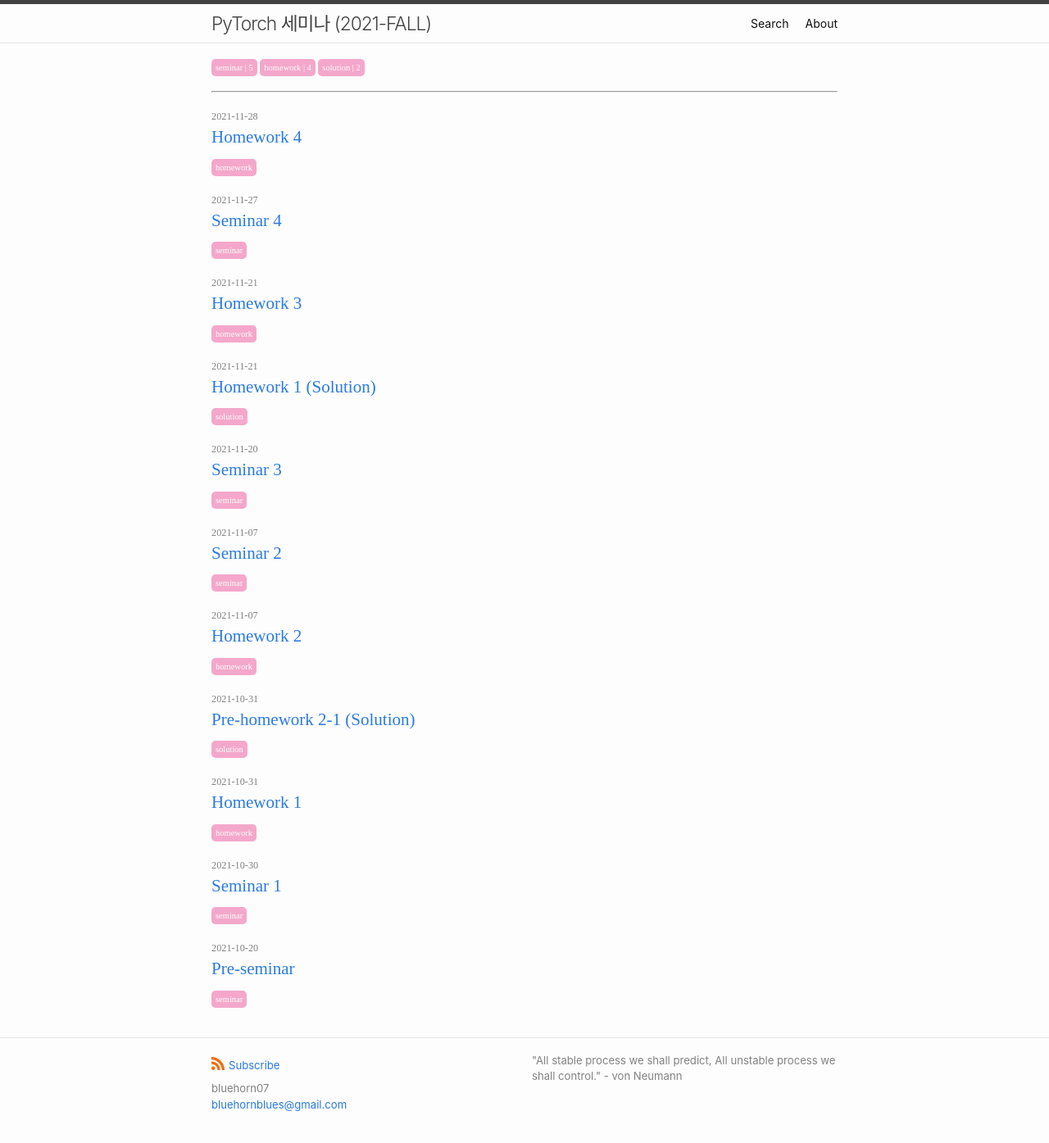
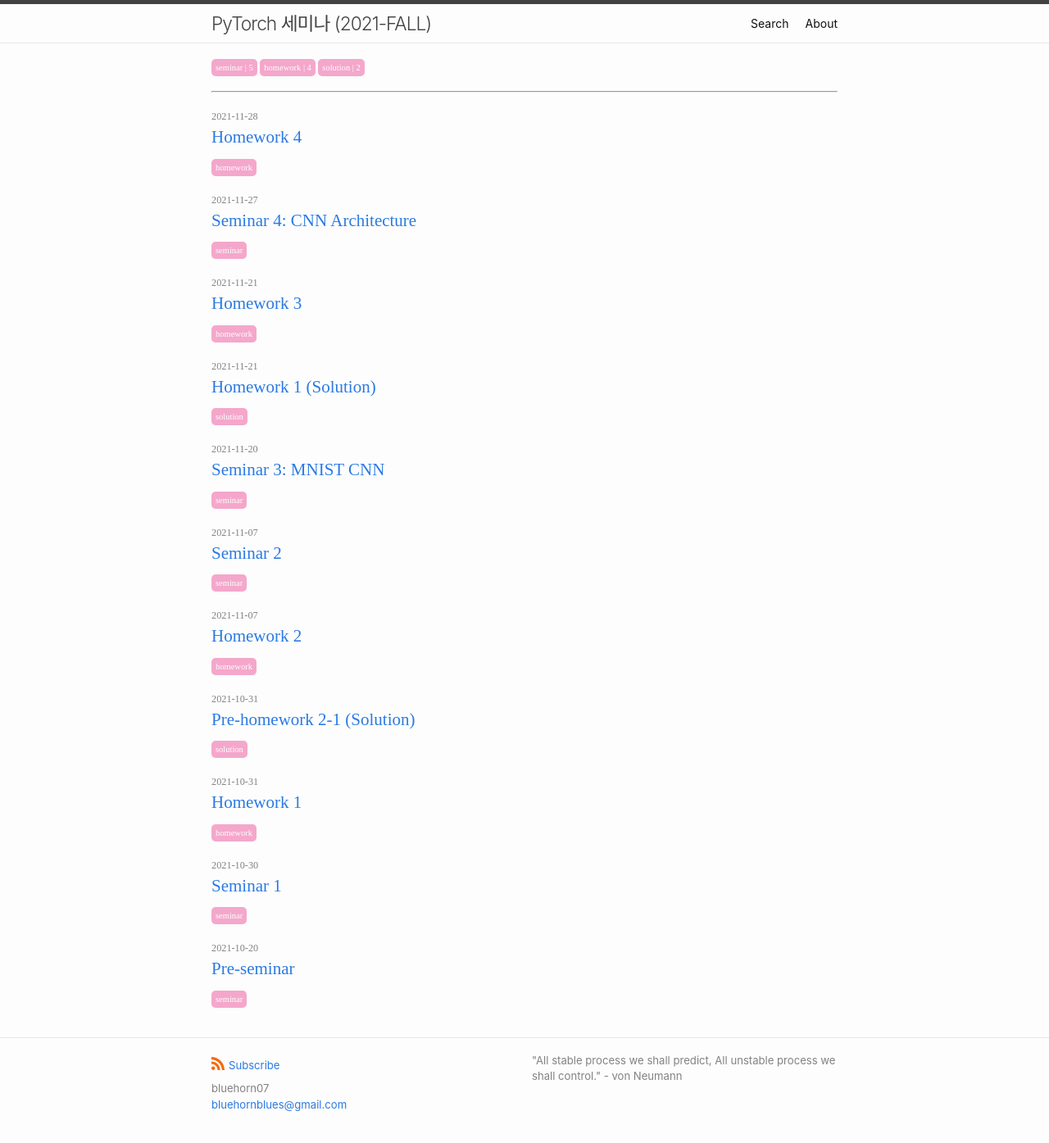
Before and after one commit to PoApper/pytorch-seminar, a Jekyll site: the page built from index.md, in a window 1280 px wide. Shown: the whole page at 82% size. Built offline with Jekyll 4.4.1, drawn with Linux system fonts in a browser that asks for light colours; nearby versions of some CDN libraries; some web fonts are replaced.

Commit message:
update post title

```diff
--- a/_posts/2021-11-20-seminar-3.md
+++ b/_posts/2021-11-20-seminar-3.md
@@ -1,5 +1,5 @@
 ---
-title: "Seminar 3"
+title: "Seminar 3: MNIST CNN"
 layout: post
 use_math: true
 tags: ["seminar"]
--- a/_posts/2021-11-27-seminar-4.md
+++ b/_posts/2021-11-27-seminar-4.md
@@ -1,5 +1,5 @@
 ---
-title: "Seminar 4"
+title: "Seminar 4: CNN Architecture"
 layout: post
 use_math: true
 tags: ["seminar"]
```
